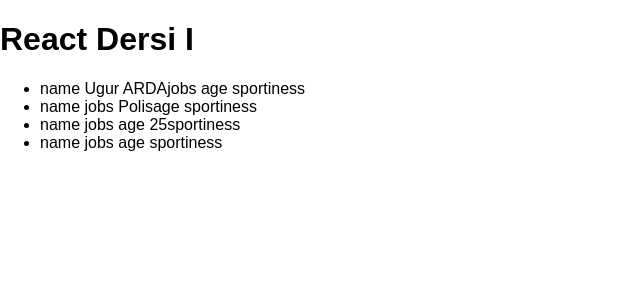
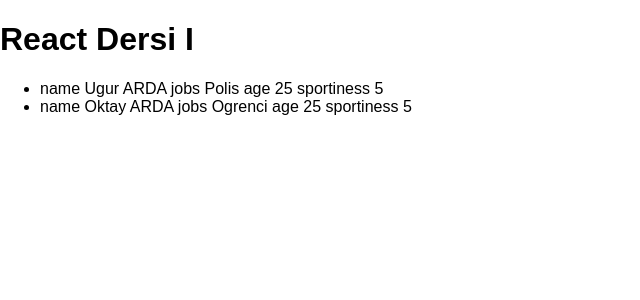
Before and after one commit to hoarda/react-dersi-1, a React (Create React App) app: page / in a window 1280 px wide. Shown: the top 300 px of the page, without its empty margins (0-640 px from the left). Built offline with nearby package versions, Linux system fonts and the light colour scheme.

Commit message:
person componenti silinmesi

```diff
--- a/src/App.js
+++ b/src/App.js
@@ -1,15 +1,22 @@
 import React from "react";
-import Person from "./Person";
 
+function Person(props) {
+  return (
+    <li>
+      name {props.name}
+      jobs {props.jobs}
+      age {props.age}
+      sportiness {props.sportiness}
+    </li>
+  );
+}
 function App() {
   return (
     <div>
       <h1>React Dersi I</h1>
       <ul>
-        <Person name="Ugur ARDA" />
-        <Person jobs="Polis" />
-        <Person age="25" />
-        <Person spor="5" />
+        <Person name="Ugur ARDA " jobs="Polis " age="25 " sportiness="5 " />
+        <Person name="Oktay ARDA " jobs="Ogrenci " age="25 " sportiness="5 " />
       </ul>
     </div>
   );
--- a/src/Person.js
+++ /dev/null
@@ -1,13 +0,0 @@
-import React from "react";
-
-function Person(props) {
-  return (
-    <li>
-      name {props.name}
-      jobs {props.jobs}
-      age {props.age}
-      sportiness {props.sportiness}
-    </li>
-  );
-}
-export default Person;
```
